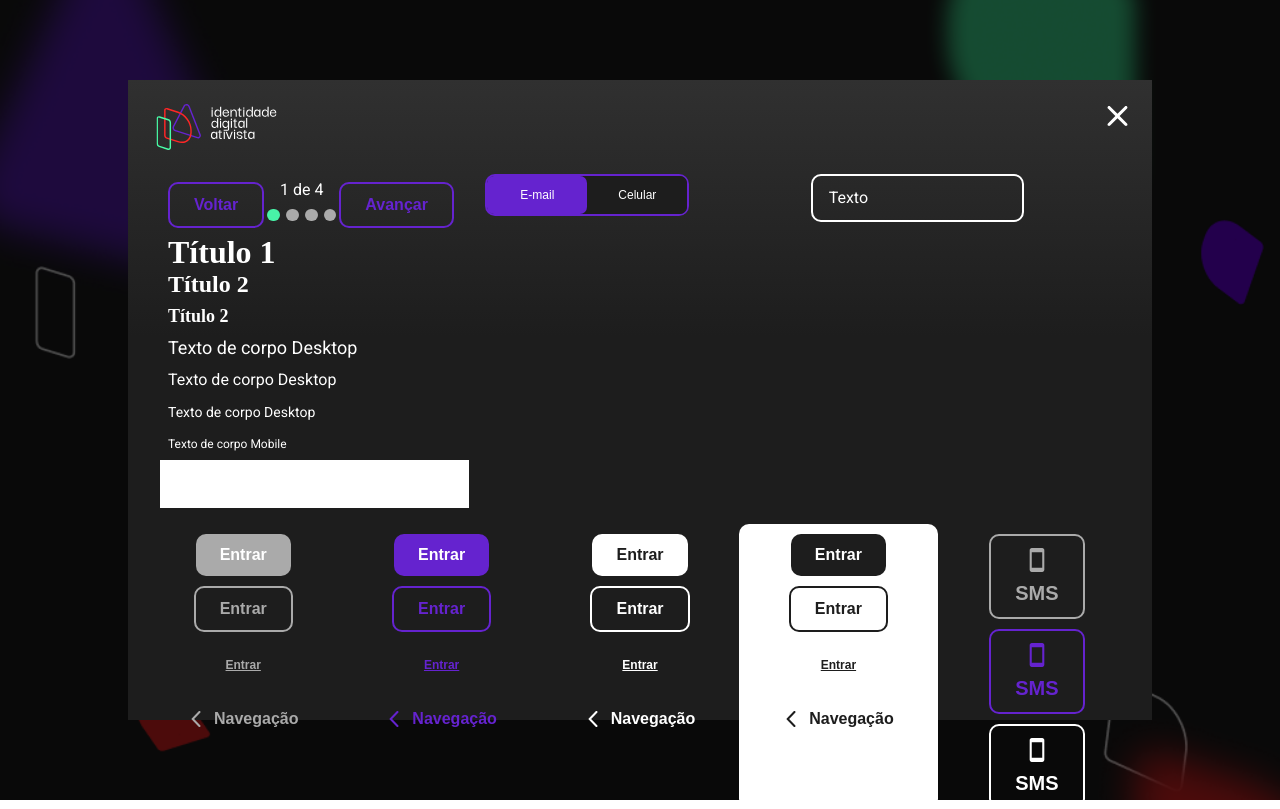
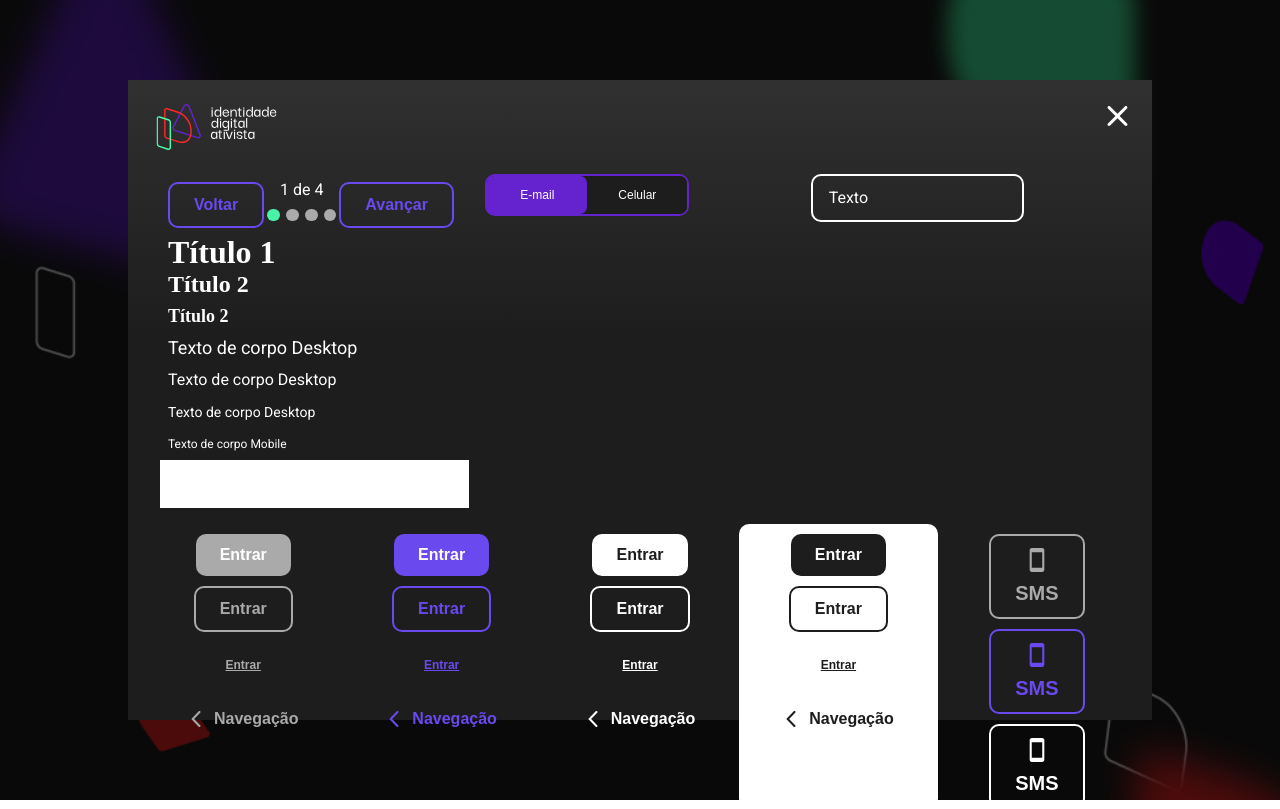
Before and after one commit to midianinja/ida-react-ssr, a Next.js app: page / in a window 1280 px wide. Built offline with nearby package versions, Linux system fonts and the light colour scheme; a web font is replaced by a local one.

Commit message:
fix: corrigido tom da cor principal

```diff
--- a/src/components/theme.js
+++ b/src/components/theme.js
@@ -28,8 +28,8 @@ const theme = {
     none: "transparent",
     background: "#1D1D1D",
     accent: "#1D1D1D",
-    primary: "#6523CF",
-    secondary: "#FFF",
+    primary: "#6A49EF",
+    secondary: "#FFFFFF",
     muted: "#AAA",
     error: "#FF2626",
     success: "#48F3A7",
```
